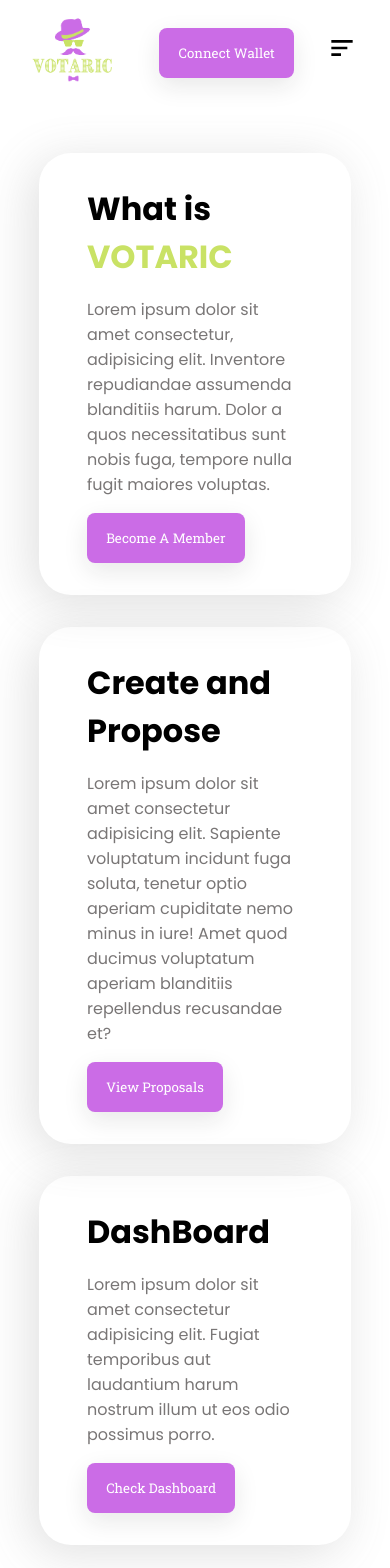
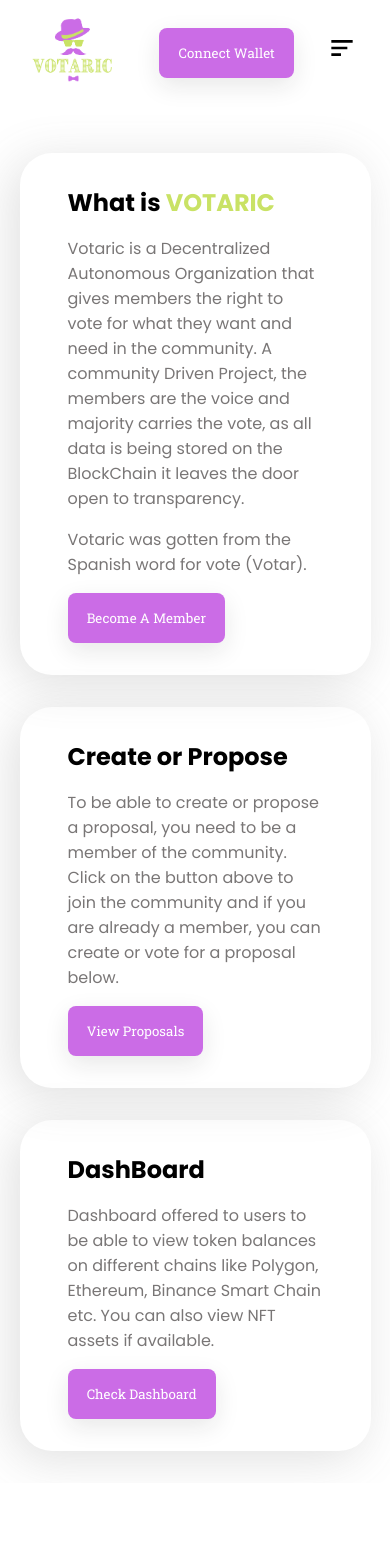
Before and after one commit to AfolabiOlajide/Votaric, a React (Create React App) app: page / in a window 390 px wide. Shown: the top 1568 px of the page. After the commit the page ends 1483 px from the top, so only its background shows below. Built offline with nearby package versions, Linux system fonts and the light colour scheme.

Commit message:
home page content created and adjusted mobile view of the navbar

```diff
--- a/src/App.css
+++ b/src/App.css
@@ -3,3 +3,9 @@ main {
 	width: 80%;
 	margin: 0 auto;
 }
+
+@media screen and (max-width: 768px) {
+	main {
+		width: 90%;
+	}
+}
--- a/src/UI/Card.css
+++ b/src/UI/Card.css
@@ -1,9 +1,6 @@
 .card {
 	padding: 2rem 3rem;
 	border-radius: 2rem;
-	display: flex;
-	flex-direction: column;
-	gap: 1rem;
 	margin-bottom: 2rem;
 	box-shadow: -0.5rem 0.5rem 3rem rgba(101, 101, 101, 0.2);
 	transition: 300ms all ease;
@@ -12,7 +9,3 @@
 .card:hover {
 	transform: scale(1.01);
 }
-
-.card p {
-	color: rgb(121, 118, 118);
-}
--- a/src/components/about-proposal/AboutProposal.jsx
+++ b/src/components/about-proposal/AboutProposal.jsx
@@ -7,13 +7,13 @@ import "./AboutProposal.css";
 
 const AboutProposal = () => {
 	return (
-		<Card className="about-proposal">
-			<h1>Create and Propose</h1>
+		<Card className="about-proposal home-section">
+			<h1>Create or Propose</h1>
 			<p>
-				Lorem ipsum dolor sit amet consectetur adipisicing elit.
-				Sapiente voluptatum incidunt fuga soluta, tenetur optio aperiam
-				cupiditate nemo minus in iure! Amet quod ducimus voluptatum
-				aperiam blanditiis repellendus recusandae et?
+				To be able to create or propose a proposal, you need to be a
+				member of the community. Click on the button above to join the
+				community and if you are already a member, you can create or
+				vote for a proposal below.
 			</p>
 			<Link to="/proposals">
 				<Button className="primary">View Proposals</Button>
--- a/src/components/about/About.jsx
+++ b/src/components/about/About.jsx
@@ -6,16 +6,18 @@ import "./About.css";
 
 const About = () => {
 	return (
-		<Card className="about">
+		<Card className="about home-section">
 			<h1>
 				What is <span>VOTARIC</span>
 			</h1>
 			<p>
-				Lorem ipsum dolor sit amet consectetur, adipisicing elit.
-				Inventore repudiandae assumenda blanditiis harum. Dolor a quos
-				necessitatibus sunt nobis fuga, tempore nulla fugit maiores
-				voluptas.
+				Votaric is a Decentralized Autonomous Organization that gives
+				members the right to vote for what they want and need in the
+				community. A community Driven Project, the members are the voice
+				and majority carries the vote, as all data is being stored on
+				the BlockChain it leaves the door open to transparency.
 			</p>
+			<p>Votaric was gotten from the Spanish word for vote (Votar).</p>
 			<Button className="primary">Become A Member</Button>
 		</Card>
 	);
--- a/src/components/nav/Nav.css
+++ b/src/components/nav/Nav.css
@@ -75,4 +75,8 @@
 	.nav .links.active {
 		right: 0;
 	}
+
+	.nav .link {
+		width: 100%;
+	}
 }
--- a/src/components/userDashboard/UserDashboard.jsx
+++ b/src/components/userDashboard/UserDashboard.jsx
@@ -7,12 +7,12 @@ import "./UserDashboard.css";
 
 const UserDashboard = () => {
 	return (
-		<Card>
+		<Card className="home-section">
 			<h1>DashBoard</h1>
 			<p>
-				Lorem ipsum dolor sit amet consectetur adipisicing elit. Fugiat
-				temporibus aut laudantium harum nostrum illum ut eos odio
-				possimus porro.
+				Dashboard offered to users to be able to view token balances on
+				different chains like Polygon, Ethereum, Binance Smart Chain
+				etc. You can also view NFT assets if available.
 			</p>
 			<Link to="/dashboard">
 				<Button className="primary">Check Dashboard</Button>
--- a/src/index.css
+++ b/src/index.css
@@ -64,3 +64,19 @@ body {
 		#689f2f
 	);
 }
+
+.home-section {
+	display: flex;
+	flex-direction: column;
+	gap: 1rem;
+}
+
+.home-section p {
+	color: rgb(121, 118, 118);
+}
+
+@media screen and (max-width: 768px) {
+	.home-section h1 {
+		font-size: 1.5rem;
+	}
+}
```
